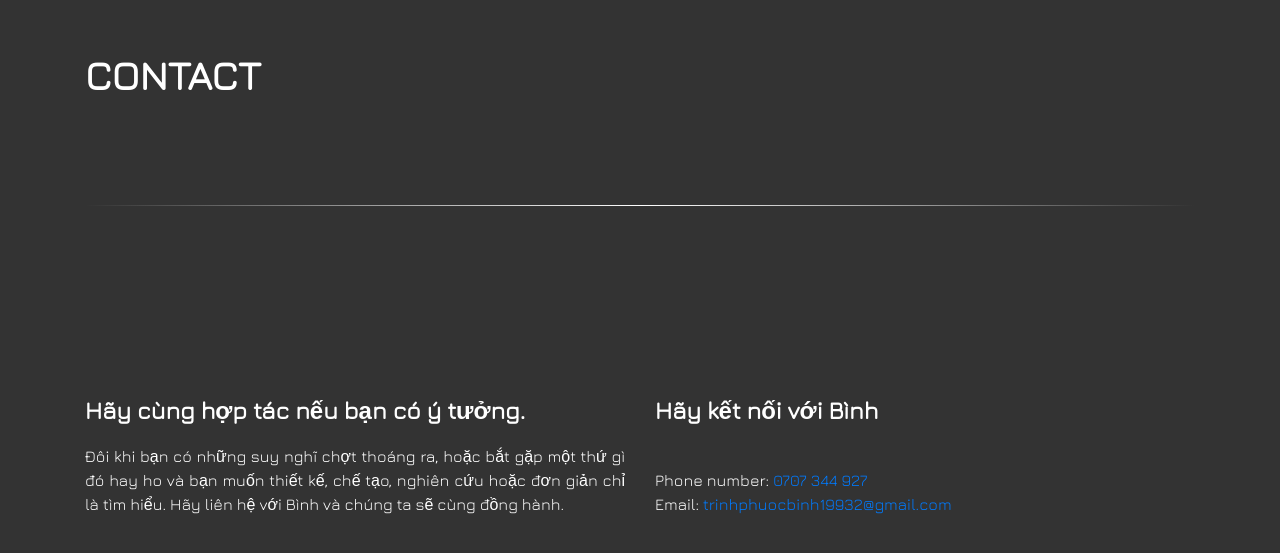
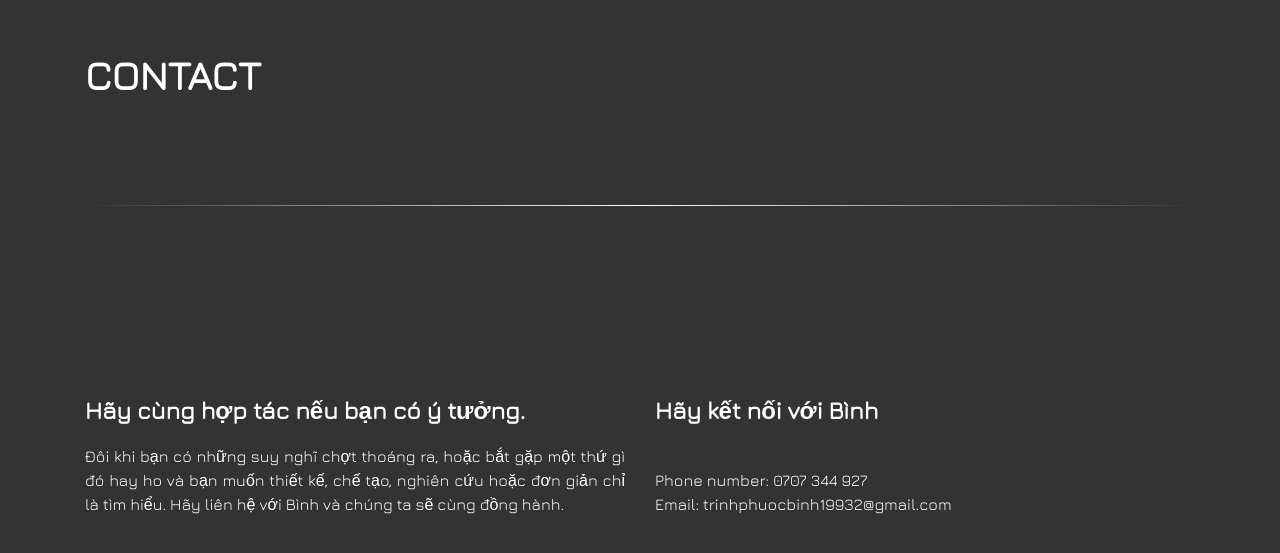
Before and after one commit to trinhphuocbinh1993/learnCss, a plain HTML site: page index.html in a window 1280 px wide. Shown: the part 6999-7552 px from the top of the page. Drawn offline with nearby package versions, Linux system fonts and the light colour scheme; some packages are replaced by stand-ins of ours; a script that the page names is missing; a web font is replaced by a local one.

Commit message:
change color contact

```diff
--- a/index.html
+++ b/index.html
@@ -1090,9 +1090,9 @@
                                         <br>
                                         <br>
                                         <p class="sec2-text4">
-                                            Phone number: <a href="tel:+84707.344.927">0707 344 927</a>
+                                            Phone number: <a style="color: white;" href="tel:+84707.344.927">0707 344 927</a>
                                             <br>
-                                            Email: <a href="mailto: trinhphuocbinh19932@gmail.com">trinhphuocbinh19932@gmail.com</a>
+                                            Email: <a style="color: white;" href="mailto: trinhphuocbinh19932@gmail.com">trinhphuocbinh19932@gmail.com</a>
                                             <br>
 
                                         </p>
```
